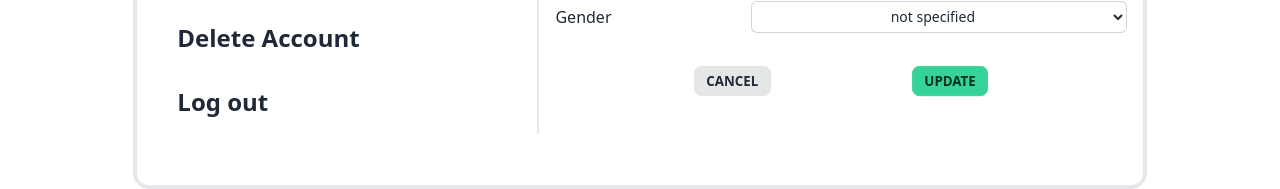
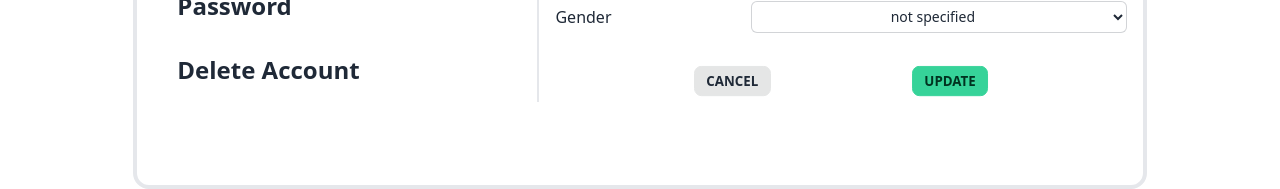
Before and after one commit to JSD5-Team-13/frontend-rocket-fit, a React (Vite) app: page /account in a window 1280 px wide. Shown: the part 603-792 px from the top of the page. Built offline with nearby package versions, Linux system fonts and the light colour scheme.

Commit message:
hiding logout button in account page

```diff
--- a/src/component/Account/AccountSetting.jsx
+++ b/src/component/Account/AccountSetting.jsx
@@ -283,7 +283,7 @@ const AccountSetting = () => {
                   <h3>Delete Account</h3>
                 </div>
               </div>
-              <div className="w-full flex items-center h-[4rem] pl-10 text-2xl hover:bg-slate-100 font-bold">
+              {/* <div className="w-full flex items-center h-[4rem] pl-10 text-2xl hover:bg-slate-100 font-bold">
                 <button
                   onClick={() => {
                     Swal.fire({
@@ -303,7 +303,7 @@ const AccountSetting = () => {
                 >
                   Log out
                 </button>
-              </div>
+              </div> */}
             </div>
 
             {/* right area */}
```
